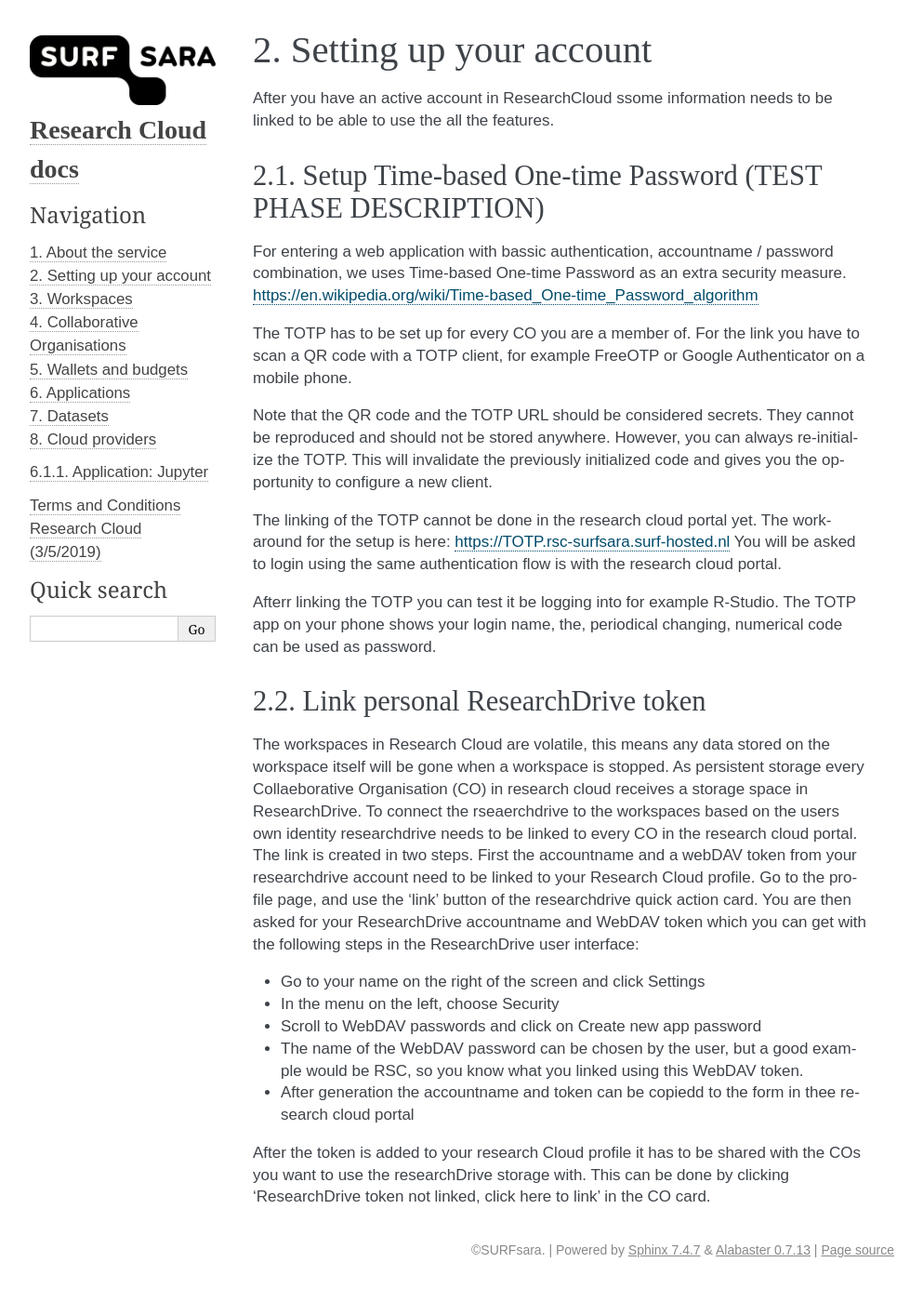
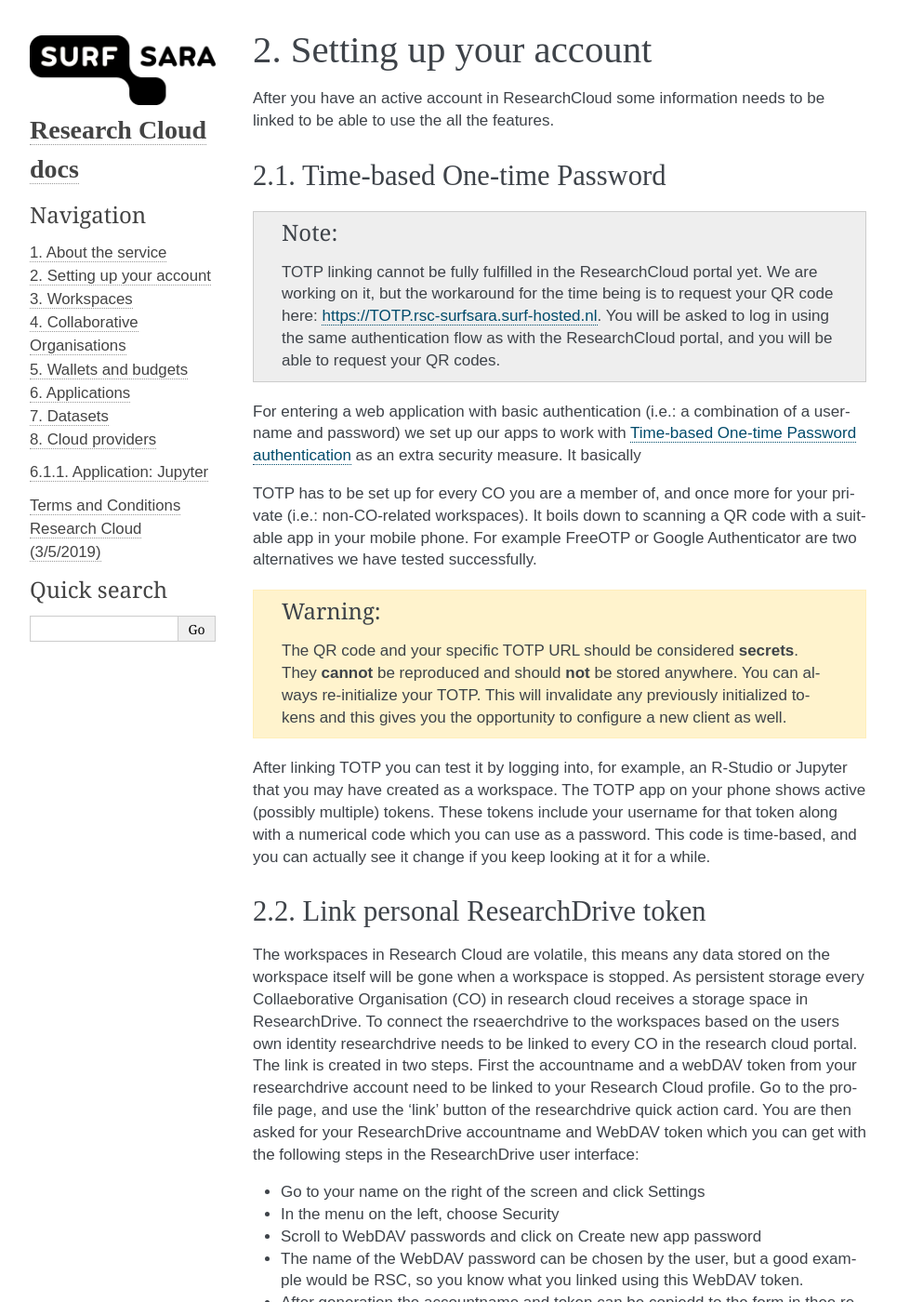
Before and after one commit to sara-nl/researchclouddocs, a Sphinx documentation site: the page built from docs/account_setup.rst, in a window 1280 px wide and 1400 px high. Shown: the whole window at 93% size, without its empty margins (148-1141 px from the left). Built offline with Sphinx 7.4.7, drawn with Linux system fonts in a browser that asks for light colours.

Commit message:
TOTP reviewed text. Warning format

```diff
--- a/docs/account_setup.rst
+++ b/docs/account_setup.rst
@@ -1,21 +1,23 @@
 Setting up your account
 ======================================
 
-After you have an active account in ResearchCloud ssome information needs to be linked to be able to use the all the features.
+After you have an active account in ResearchCloud some information needs to be linked to be able to use the all the features.
 
 
-Setup Time-based One-time Password (TEST PHASE DESCRIPTION)
+Time-based One-time Password
 -------------------------------------
 
-For entering a web application with bassic authentication, accountname / password combination, we uses Time-based One-time Password as an extra security measure. https://en.wikipedia.org/wiki/Time-based_One-time_Password_algorithm
+.. note:: TOTP linking cannot be fully fulfilled in the ResearchCloud portal yet. We are working on it, but the workaround for the time being is to request your QR code here: https://TOTP.rsc-surfsara.surf-hosted.nl. You will be asked to log in using the same authentication flow as with the ResearchCloud portal, and you will be able to request your QR codes.
 
-The TOTP has to be set up for every CO you are a member of. For the link you have to scan a QR code with a TOTP client, for example FreeOTP or Google Authenticator on a mobile phone.
+For entering a web application with basic authentication (i.e.: a combination of a username and password) we set up our apps to work with `Time-based One-time Password authentication <https://en.wikipedia.org/wiki/Time-based_One-time_Password_algorithm>`_ as an extra security measure. It basically
 
-Note that the QR code and the TOTP URL should be considered secrets. They cannot be reproduced and should not be stored anywhere. However, you can always re-initialize the TOTP. This will invalidate the previously initialized code and gives you the opportunity to configure a new client.
+TOTP has to be set up for every CO you are a member of, and once more for your private (i.e.: non-CO-related workspaces). It boils down to scanning a QR code with a suitable app in your mobile phone. For example FreeOTP or Google Authenticator are two alternatives we have tested successfully.
 
-The linking of the TOTP cannot be done in the research cloud portal yet. The workaround for the setup is here: https://TOTP.rsc-surfsara.surf-hosted.nl You will be asked to login using the same authentication flow is with the research cloud portal.
+.. warning::
 
-Afterr linking the TOTP you can test it be logging into for example R-Studio. The TOTP app on your phone shows your login name, the, periodical changing, numerical code can be used as password.
+    The QR code and your specific TOTP URL should be considered **secrets**. They **cannot** be reproduced and should **not** be stored anywhere. You can always re-initialize your TOTP. This will invalidate any previously initialized tokens and this gives you the opportunity to configure a new client as well.
+
+After linking TOTP you can test it by logging into, for example, an R-Studio or Jupyter that you may have created as a workspace. The TOTP app on your phone shows active (possibly multiple) tokens. These tokens include your username for that token along with a numerical code which you can use as a password. This code is time-based, and you can actually see it change if you keep looking at it for a while.
 
 
 Link personal ResearchDrive token
--- a/docs/conf.py
+++ b/docs/conf.py
@@ -89,6 +89,8 @@
     'logo': 'SURFsara_logo.png',
     'logo_name': True,
     'fixed_sidebar': True,
+    'warn_border': '#ffeeba',
+    'warn_bg': '#fff3cd'
 }
 
 # Add any paths that contain custom static files (such as style sheets) here,
```
